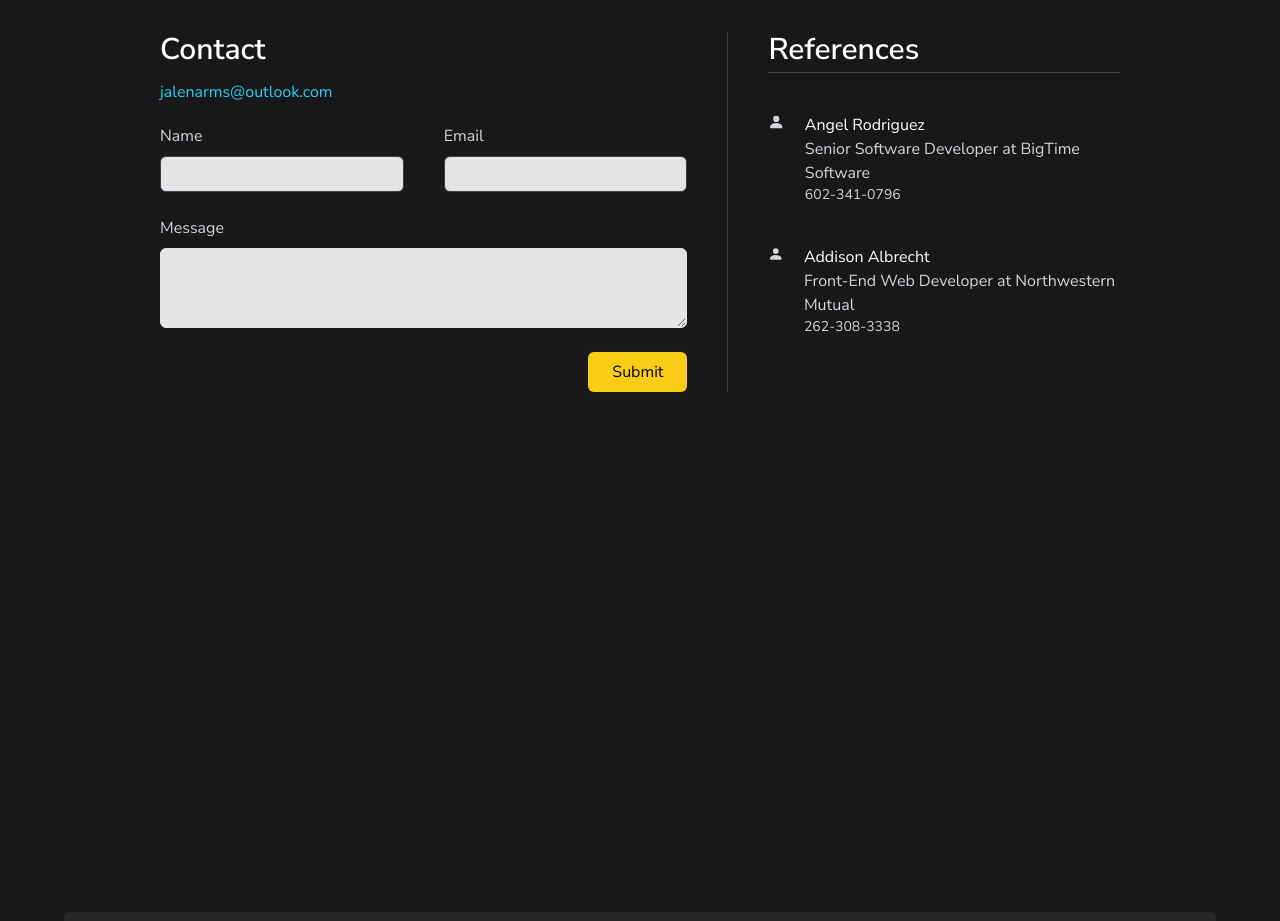
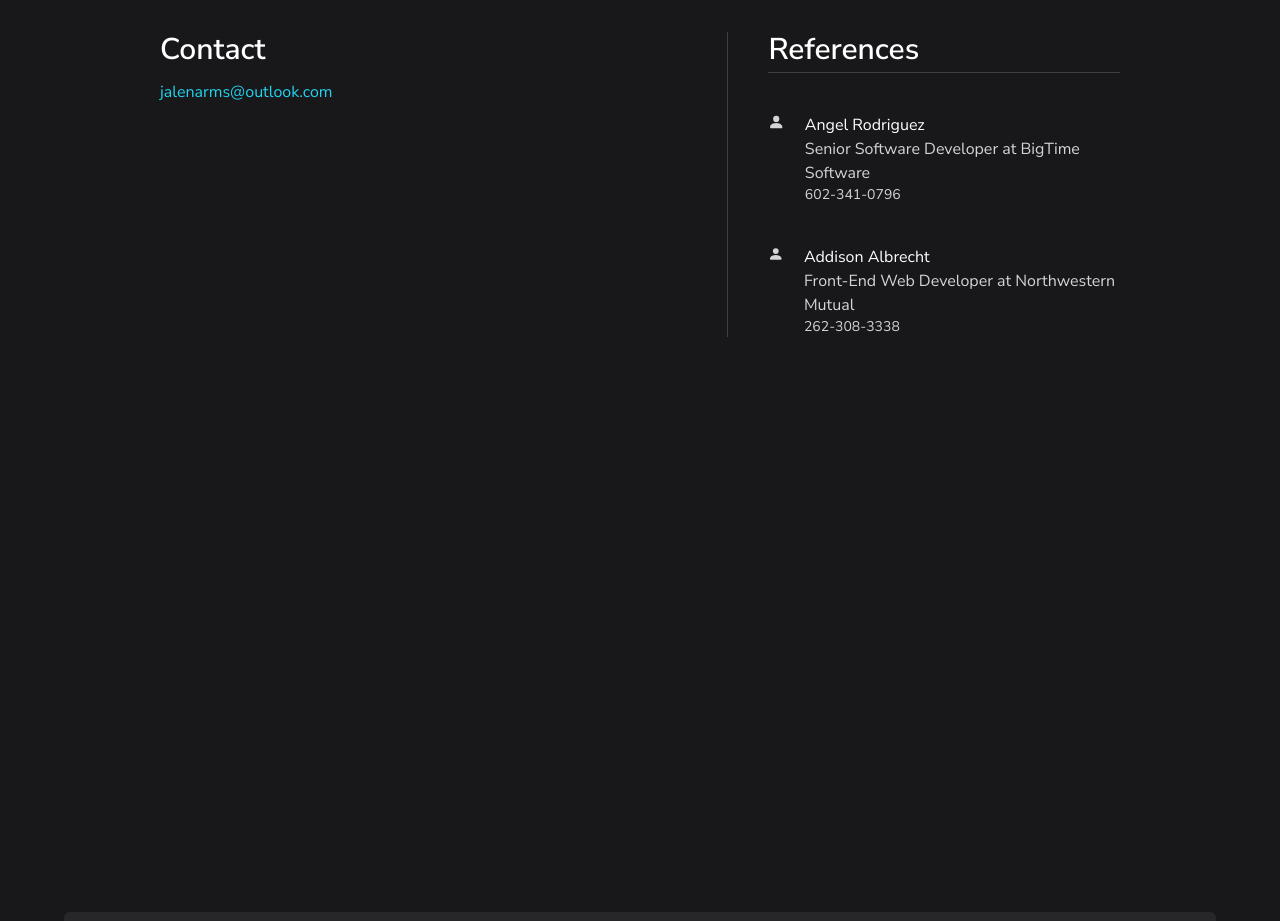
Before and after one commit to Jalenarms1/jalenarms, a React (Vite) app: page / in a window 1280 px wide. Shown: the part 3220-4141 px from the top of the page. Built offline with nearby package versions, Linux system fonts and the light colour scheme.

Commit message:
Update Contact.tsx

```diff
--- a/src/Contact/Contact.tsx
+++ b/src/Contact/Contact.tsx
@@ -89,27 +89,7 @@ const Contact = ({onIsInView}: {onIsInView: () => void}) => {
                         {error && <p className='text-sm text-red-400'>{error}</p>}
                     </div>
                 </div>
-                <div className="flex flex-col gap-6">
-                    <div className="flex items-center  md:gap-10 gap-2">
-                        <div className="flex flex-col gap-2 w-full">
-                            <p className='text-zinc-300'>Name</p>
-                            <Input name='name' value={contactForm.name} onChange={handleContactFormUpdate} type='text' className=' border-zinc-700 bg-zinc-200 text-black' />
-                        </div>
-                        <div className="flex flex-col gap-2 w-full">
-                            <p className='text-zinc-300'>Email</p>
-                            <Input name='email' value={contactForm.email} onChange={handleContactFormUpdate} type='email' className='text-black  border-zinc-700 bg-zinc-200' />
-                        </div>
 
-                    </div>
-                    <div className="flex flex-col gap-2 w-full">
-                        <p className='text-zinc-300'>Message</p>
-                        <Textarea value={contactForm.message} onChange={handleContactFormUpdate} name='message' rows={50} className='w-full h-20 bg-zinc-200 text-black' />
-                    </div>
-                    <div className="w-full flex justify-end ">
-                        <button onClick={handleSubmit} className='px-6 py-2 bg-yellow-400 active:bg-yellow-500 text-black rounded-md'>Submit</button>
-                    </div>
-
-                </div>
 
             </div> : (
                 <div className="flex fade-in flex-col h-full w-full md:w-[60%] gap-10 justify-center items-center">
```
